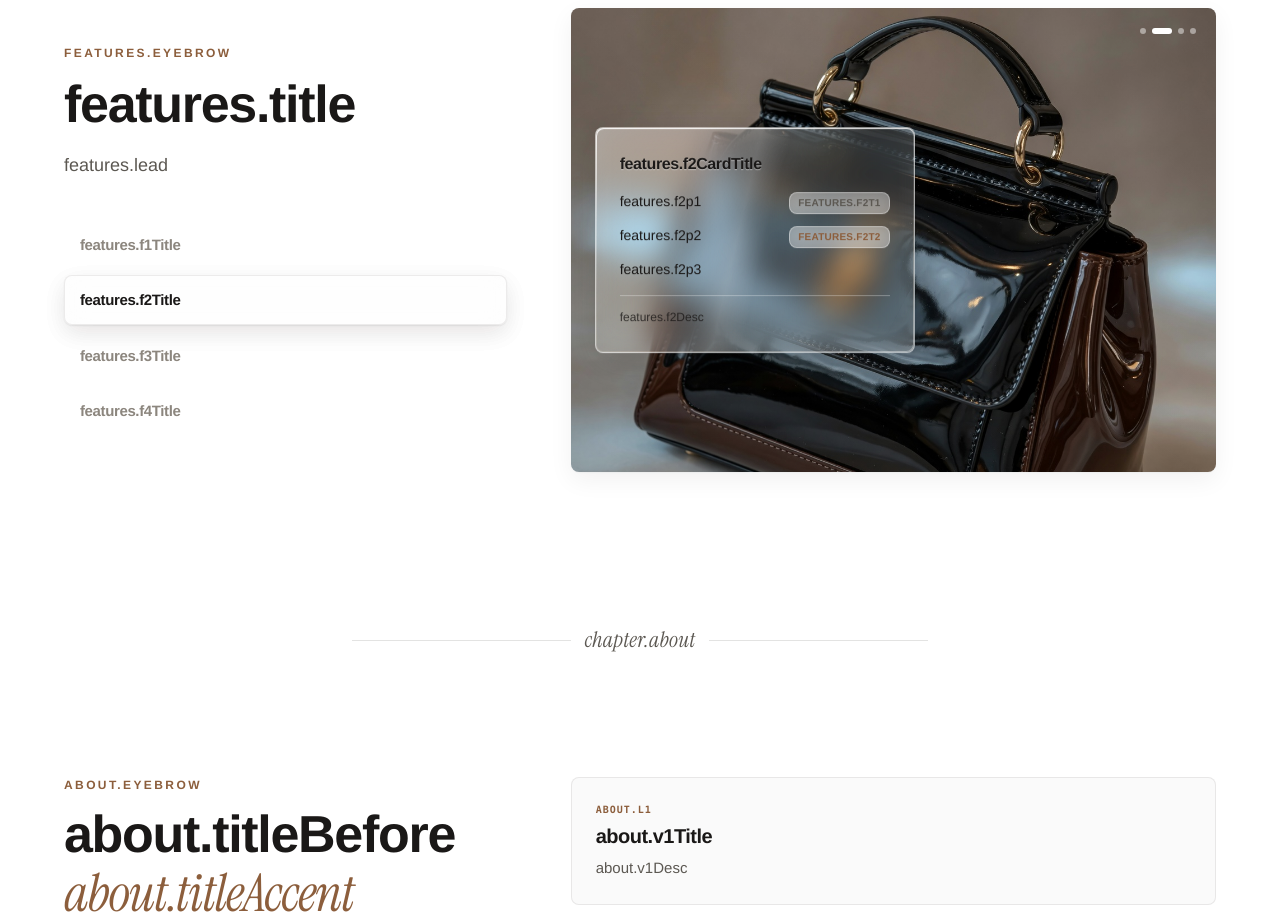
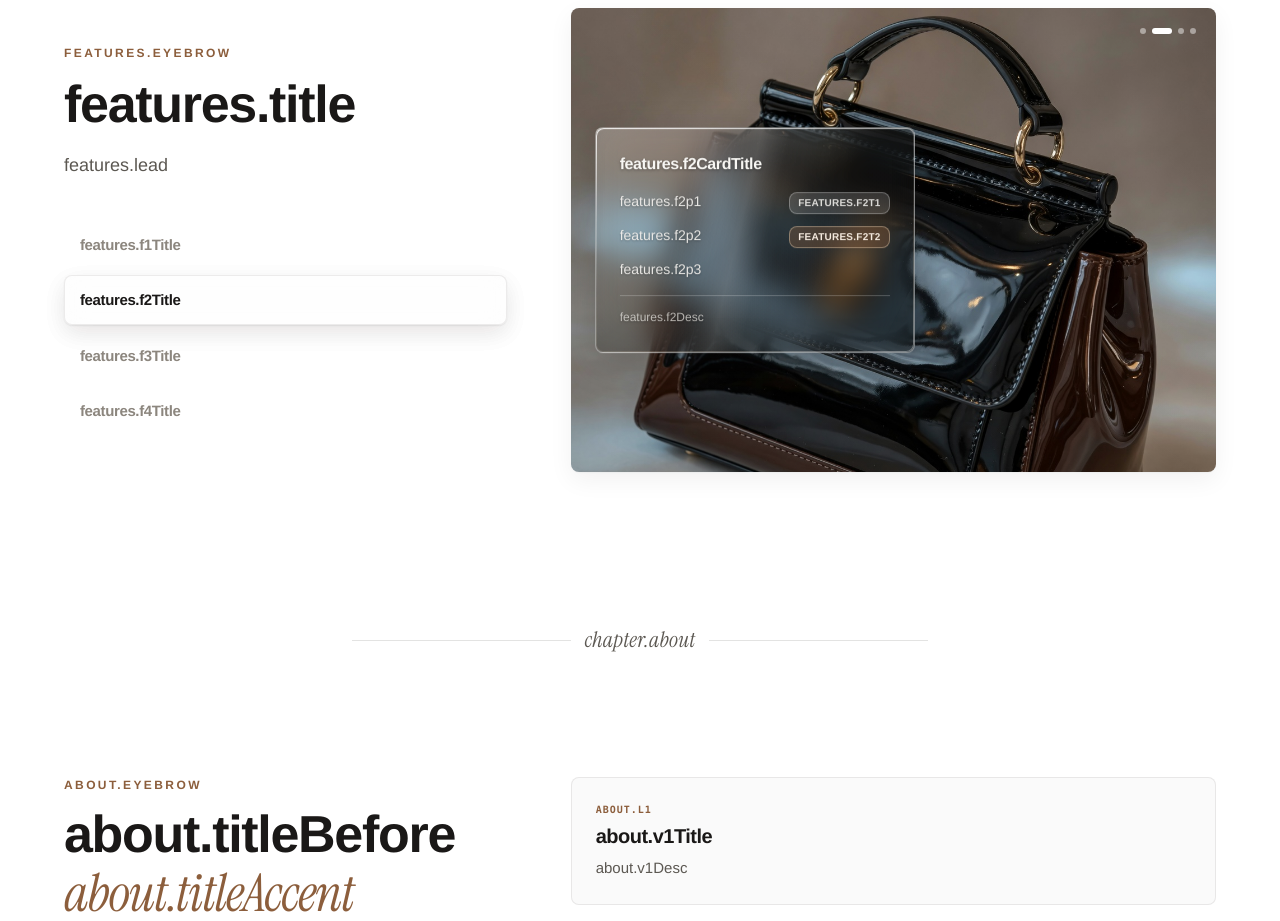
Before and after one commit to COMBINATORR/karya-boutique, a React (Vite) app: page / in a window 1280 px wide. Shown: the part 4180-5101 px from the top of the page. Built offline with nearby package versions, Linux system fonts and the light colour scheme; the HTML template or start-up script is replaced by a standard one; a web font is replaced by a local one.

Commit message:
Feature glass: light text for readability on photos

```diff
--- a/src/components/Features.jsx
+++ b/src/components/Features.jsx
@@ -165,24 +165,23 @@ export function Features() {
                     transition={{ duration: 0.35, ease: [0.22, 1, 0.36, 1] }}
                     className="karya-feature-glass p-4 sm:p-6"
                   >
-                    <p className="mb-3 font-display text-sm font-bold tracking-tight text-[var(--text-primary)] drop-shadow-[0_1px_0_rgba(255,255,255,0.45)] sm:mb-4 sm:text-base">
+                    <p className="karya-feature-glass__title mb-3 font-display text-sm font-bold tracking-tight sm:mb-4 sm:text-base">
                       {t(feature.cardTitleKey)}
                     </p>
 
                     <ul className="space-y-2.5 sm:space-y-3">
                       {feature.points.map((pk, idx) => (
                         <li key={pk} className="flex items-start justify-between gap-3">
-                          <span className="text-[13px] leading-snug text-[var(--text-primary)] sm:text-sm">
+                          <span className="karya-feature-glass__point text-[13px] leading-snug sm:text-sm">
                             {t(pk)}
                           </span>
                           {feature.tags[idx] ? (
                             <span
                               className={[
-                                'shrink-0 rounded-[var(--radius-sm)] px-2 py-0.5 text-[10px] font-bold uppercase tracking-wide',
-                                'border border-white/35 bg-white/35 backdrop-blur-sm',
+                                'karya-feature-glass__tag shrink-0 rounded-[var(--radius-sm)] px-2 py-0.5 text-[10px] font-bold uppercase tracking-wide',
                                 feature.tags[idx].tone === 'ok'
-                                  ? 'text-[var(--accent-cognac)]'
-                                  : 'text-[var(--text-secondary)]',
+                                  ? 'karya-feature-glass__tag--accent'
+                                  : '',
                               ].join(' ')}
                             >
                               {t(feature.tags[idx].key)}
@@ -192,7 +191,7 @@ export function Features() {
                       ))}
                     </ul>
 
-                    <p className="mt-3 border-t border-white/30 pt-2.5 text-[11px] leading-relaxed text-[var(--text-primary)]/80 sm:mt-4 sm:pt-3 sm:text-xs">
+                    <p className="karya-feature-glass__desc mt-3 border-t pt-2.5 text-[11px] leading-relaxed sm:mt-4 sm:pt-3 sm:text-xs">
                       {t(feature.descKey)}
                     </p>
                   </motion.div>
--- a/src/index.css
+++ b/src/index.css
@@ -326,24 +326,52 @@ body {
   isolation: isolate;
   overflow: hidden;
   border-radius: var(--radius-sm);
-  /* Thin glass fill — photo color comes through */
+  /* Cool glass — slightly dimmer so light text stays readable */
   background:
     linear-gradient(
       145deg,
-      rgba(255, 255, 255, 0.42) 0%,
-      rgba(255, 255, 255, 0.14) 42%,
-      rgba(255, 246, 236, 0.22) 100%
+      rgba(255, 255, 255, 0.28) 0%,
+      rgba(40, 36, 32, 0.28) 48%,
+      rgba(30, 28, 26, 0.32) 100%
     );
-  background-blend-mode: soft-light, normal;
-  backdrop-filter: blur(16px) saturate(1.65) brightness(1.06) contrast(1.04);
-  -webkit-backdrop-filter: blur(16px) saturate(1.65) brightness(1.06) contrast(1.04);
-  border: 1px solid rgba(255, 255, 255, 0.5);
+  backdrop-filter: blur(16px) saturate(1.45) brightness(0.98) contrast(1.05);
+  -webkit-backdrop-filter: blur(16px) saturate(1.45) brightness(0.98) contrast(1.05);
+  border: 1px solid rgba(255, 255, 255, 0.38);
   box-shadow:
-    inset 0 1px 0 rgba(255, 255, 255, 0.72),
-    inset 0 -12px 28px rgba(255, 255, 255, 0.06),
-    inset 0 0 0 0.5px rgba(255, 255, 255, 0.25),
-    0 10px 36px rgba(26, 24, 23, 0.16);
-  color: var(--text-primary);
+    inset 0 1px 0 rgba(255, 255, 255, 0.45),
+    inset 0 -12px 28px rgba(0, 0, 0, 0.08),
+    inset 0 0 0 0.5px rgba(255, 255, 255, 0.18),
+    0 10px 36px rgba(26, 24, 23, 0.22);
+  /* Light text on glass over photo */
+  color: #f3f1ee;
+  text-shadow: 0 1px 2px rgba(0, 0, 0, 0.28);
+}
+
+.karya-feature-glass__title {
+  color: #f8f7f4;
+  text-shadow: 0 1px 3px rgba(0, 0, 0, 0.35);
+}
+
+.karya-feature-glass__point {
+  color: rgba(243, 241, 238, 0.94);
+}
+
+.karya-feature-glass__desc {
+  color: rgba(230, 227, 222, 0.78);
+  border-color: rgba(255, 255, 255, 0.22);
+}
+
+.karya-feature-glass__tag {
+  border: 1px solid rgba(255, 255, 255, 0.28);
+  background: rgba(255, 255, 255, 0.14);
+  color: rgba(243, 241, 238, 0.88);
+  text-shadow: none;
+}
+
+.karya-feature-glass__tag--accent {
+  border-color: rgba(245, 220, 190, 0.4);
+  background: rgba(140, 94, 60, 0.35);
+  color: #f5ebe0;
 }
 
 /* Specular rim — light catching the glass edge */
@@ -393,21 +421,21 @@ body {
   z-index: 3;
 }
 
-/* Mobile: more transparent so photo isn't buried under a solid plate */
+/* Mobile: still glass, a touch more tint for type contrast */
 @media (max-width: 639px) {
   .karya-feature-glass {
     background:
       linear-gradient(
         160deg,
-        rgba(255, 255, 255, 0.32) 0%,
-        rgba(255, 255, 255, 0.1) 50%,
-        rgba(255, 248, 240, 0.18) 100%
+        rgba(255, 255, 255, 0.22) 0%,
+        rgba(28, 26, 24, 0.38) 55%,
+        rgba(22, 20, 18, 0.42) 100%
       );
-    backdrop-filter: blur(12px) saturate(1.75) brightness(1.08) contrast(1.05);
-    -webkit-backdrop-filter: blur(12px) saturate(1.75) brightness(1.08) contrast(1.05);
+    backdrop-filter: blur(14px) saturate(1.5) brightness(0.96) contrast(1.06);
+    -webkit-backdrop-filter: blur(14px) saturate(1.5) brightness(0.96) contrast(1.06);
     box-shadow:
-      inset 0 1px 0 rgba(255, 255, 255, 0.65),
-      0 8px 28px rgba(26, 24, 23, 0.14);
+      inset 0 1px 0 rgba(255, 255, 255, 0.4),
+      0 8px 28px rgba(26, 24, 23, 0.2);
   }
 }
 
```
